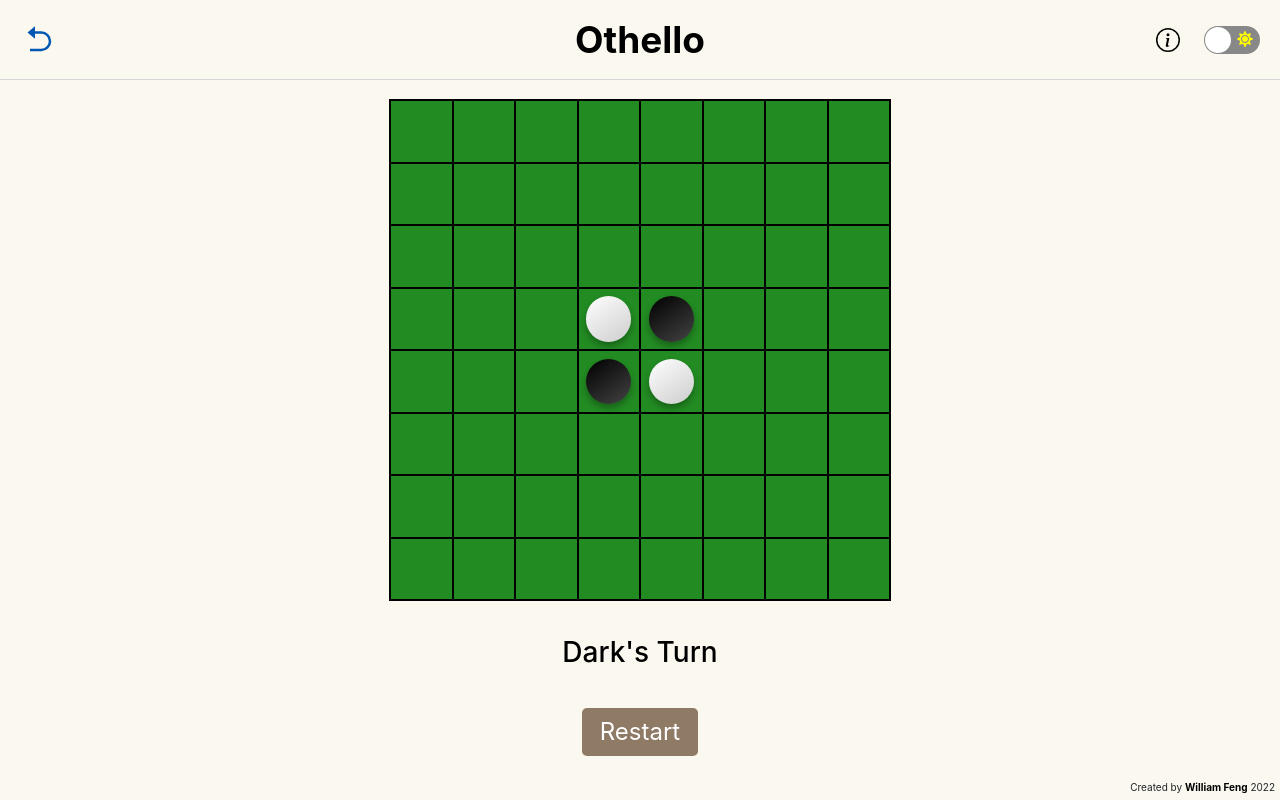
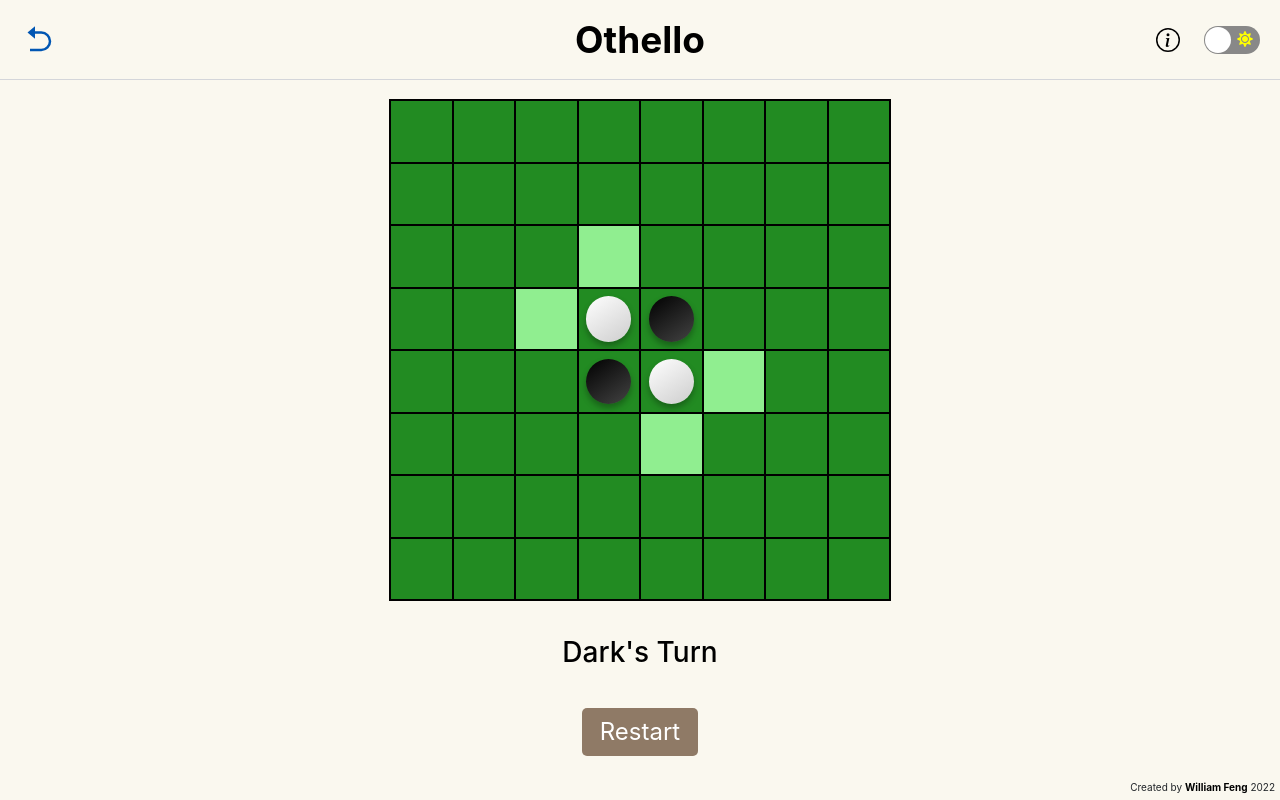
Before and after one commit to William-Feng/mini-playground, a React (Create React App) app: page /othello in a window 1280 px wide. Built offline with nearby package versions, Linux system fonts and the light colour scheme.

Commit message:
Implement logic for clicking on a new cell on the board

```diff
--- a/src/components/othello/Othello.css
+++ b/src/components/othello/Othello.css
@@ -34,3 +34,11 @@
 .othello .tile-dark {
   background: linear-gradient(145deg, #000000, #434343);
 }
+
+.othello#light .cell.valid {
+  background: lightgreen;
+}
+
+.othello#dark .cell.valid {
+  background: lawngreen;
+}
--- a/src/components/othello/Othello.tsx
+++ b/src/components/othello/Othello.tsx
@@ -1,14 +1,25 @@
-import React, { FC, useContext, useState } from "react";
+import React, { FC, useContext, useEffect, useState } from "react";
 import { AppContext, AppContextType } from "../../App";
 import "./Othello.css";
 
 type Player = "light" | "dark";
 type Cell = Player | null;
+type Position = { row: number; col: number };
 
 const Othello: FC = () => {
   const { theme } = useContext<AppContextType>(AppContext);
 
   const SIZE = 8;
+  const directions = [
+    [-1, -1],
+    [-1, 0],
+    [-1, 1],
+    [0, -1],
+    [0, 1],
+    [1, -1],
+    [1, 0],
+    [1, 1],
+  ];
 
   const createInitialBoard = (): Cell[][] => {
     const board: Cell[][] = Array.from({ length: SIZE }, () =>
@@ -22,13 +33,95 @@ const Othello: FC = () => {
   };
 
   const [board, setBoard] = useState<Cell[][]>(createInitialBoard());
-  const [turn, setTurn] = useState<Player>("dark");
+  const [player, setPlayer] = useState<Player>("dark");
   const [winner, setWinner] = useState<Player | "draw" | null>(null);
+  const [validMoves, setValidMoves] = useState<Position[]>([]);
 
   const handleRestart = () => {
     setBoard(createInitialBoard());
-    setTurn("dark");
+    setPlayer("dark");
     setWinner(null);
+    setValidMoves([]);
+  };
+
+  // Flip the tiles between the player's starting position and the chosen position
+  const flipTiles = (
+    board: Cell[][],
+    row: number,
+    col: number,
+    player: Player
+  ) => {
+    for (const [i, j] of directions) {
+      let [x, y] = [row + i, col + j];
+      let tilesToFlip = [];
+      while (x >= 0 && x < SIZE && y >= 0 && y < SIZE) {
+        if (!board[x][y]) break;
+        if (board[x][y] === player) {
+          for (const piece of tilesToFlip) {
+            board[piece.row][piece.col] = player;
+          }
+          break;
+        }
+        tilesToFlip.push({ row: x, col: y });
+        x += i;
+        y += j;
+      }
+    }
+  };
+
+  const handleClick = (i: number, j: number) => {
+    if (winner) return;
+    if (
+      validMoves.some((position) => position.row === i && position.col === j)
+    ) {
+      let newBoard = [...board];
+      newBoard[i][j] = player;
+      flipTiles(newBoard, i, j, player);
+      setBoard(newBoard);
+      setPlayer(player === "light" ? "dark" : "light");
+    }
+  };
+
+  // Determine the valid moves for the upcoming player
+  useEffect(() => {
+    const validMoves: Position[] = [];
+    for (let row = 0; row < SIZE; row++) {
+      for (let col = 0; col < SIZE; col++) {
+        if (board[row][col]) continue;
+        for (const [i, j] of directions) {
+          let [x, y] = [row + i, col + j];
+          let valid = false;
+          let tilesToFlip: Position[] = [];
+          while (x >= 0 && x < SIZE && y >= 0 && y < SIZE) {
+            if (!board[x][y]) break;
+            if (board[x][y] === player) {
+              valid = tilesToFlip.length > 0;
+              break;
+            }
+            tilesToFlip.push({ row: x, col: y });
+            x += i;
+            y += j;
+          }
+          if (valid) {
+            validMoves.push({ row, col });
+          }
+        }
+      }
+    }
+    setValidMoves(validMoves);
+    // eslint-disable-next-line react-hooks/exhaustive-deps
+  }, [board, player]);
+
+  const cellClass = (i: number, j: number, value: Cell) => {
+    let classes = "cell";
+    if (value || winner) {
+      classes += " stable";
+    } else if (validMoves.some((move) => move.row === i && move.col === j)) {
+      classes += " valid";
+    } else {
+      classes += " stable";
+    }
+    return classes;
   };
 
   const capitalise = (str: string) =>
@@ -40,8 +133,9 @@ const Othello: FC = () => {
         {board.map((row, i) =>
           row.map((value, j) => (
             <div
-              className={"cell " + (value || winner ? "stable" : "")}
+              className={cellClass(i, j, value)}
               key={`${i}-${j}`}
+              onClick={() => handleClick(i, j)}
             >
               {value && <div className={`tile-${value}`}></div>}
             </div>
@@ -50,7 +144,7 @@ const Othello: FC = () => {
       </div>
       <div className="message">
         {!winner ? (
-          <h3>{capitalise(turn)}'s Turn</h3>
+          <h3>{capitalise(player)}'s Turn</h3>
         ) : winner === "draw" ? (
           <h2>Draw!</h2>
         ) : (
```
